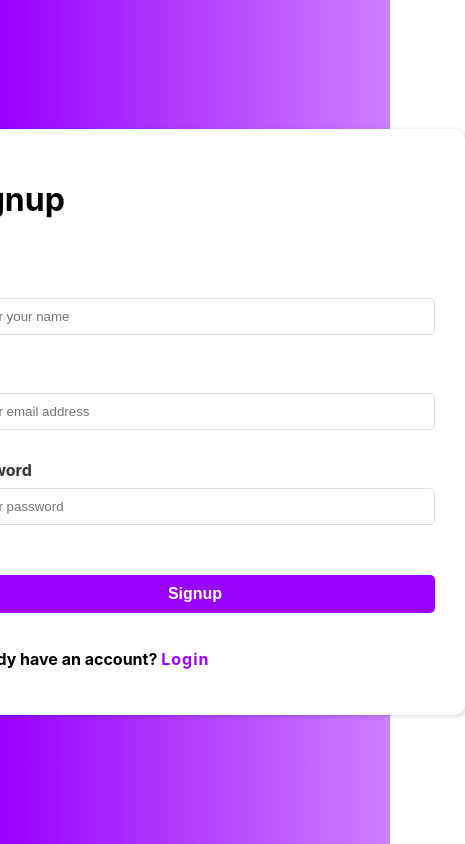
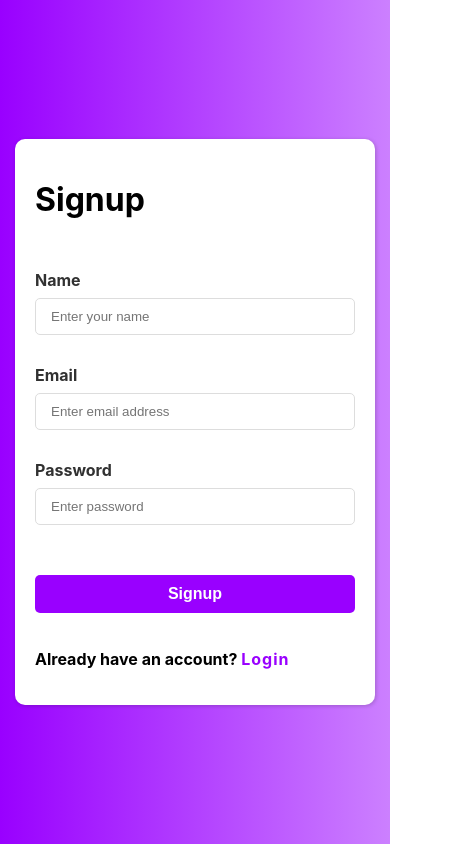
Before and after one commit to Jyotishmoy12/Docs-project, a React (Create React App) app: page /signup in a window 390 px wide. Shown: the whole page, 465 px wide, since content can reach past the window. Built offline with nearby package versions, Linux system fonts and the light colour scheme.

Commit message:
styles changes

```diff
--- a/src/components/Login/Login.module.css
+++ b/src/components/Login/Login.module.css
@@ -9,7 +9,8 @@
 }
 
 .innerBox {
-    min-width: 480px;
+  min-width: 320px; /* Adjust minimum width for small screens */
+  max-width: 90%; /* Adjust maximum width for small screens */
   height: fit-content;
   width: fit-content;
   background-color: #fff;
@@ -79,3 +80,10 @@
 .signupLink:hover {
   color: #6600cc;
 }
+
+/* Media query for small screens */
+@media only screen and (max-width: 768px) {
+  .innerBox {
+      padding: 20px;
+  }
+}
--- a/src/components/Signup/Signup.module.css
+++ b/src/components/Signup/Signup.module.css
@@ -9,7 +9,8 @@
 }
 
 .innerBox {
-    min-width: 480px;
+  min-width: 320px; /* Adjust minimum width for small screens */
+  max-width: 90%; /* Adjust maximum width for small screens */
   height: fit-content;
   width: fit-content;
   background-color: #fff;
@@ -79,3 +80,10 @@
 .signupLink:hover {
   color: #6600cc;
 }
+
+/* Media query for small screens */
+@media only screen and (max-width: 768px) {
+  .innerBox {
+      padding: 20px;
+  }
+}
```
Lines whose indentation alone changed are shown as unchanged.
